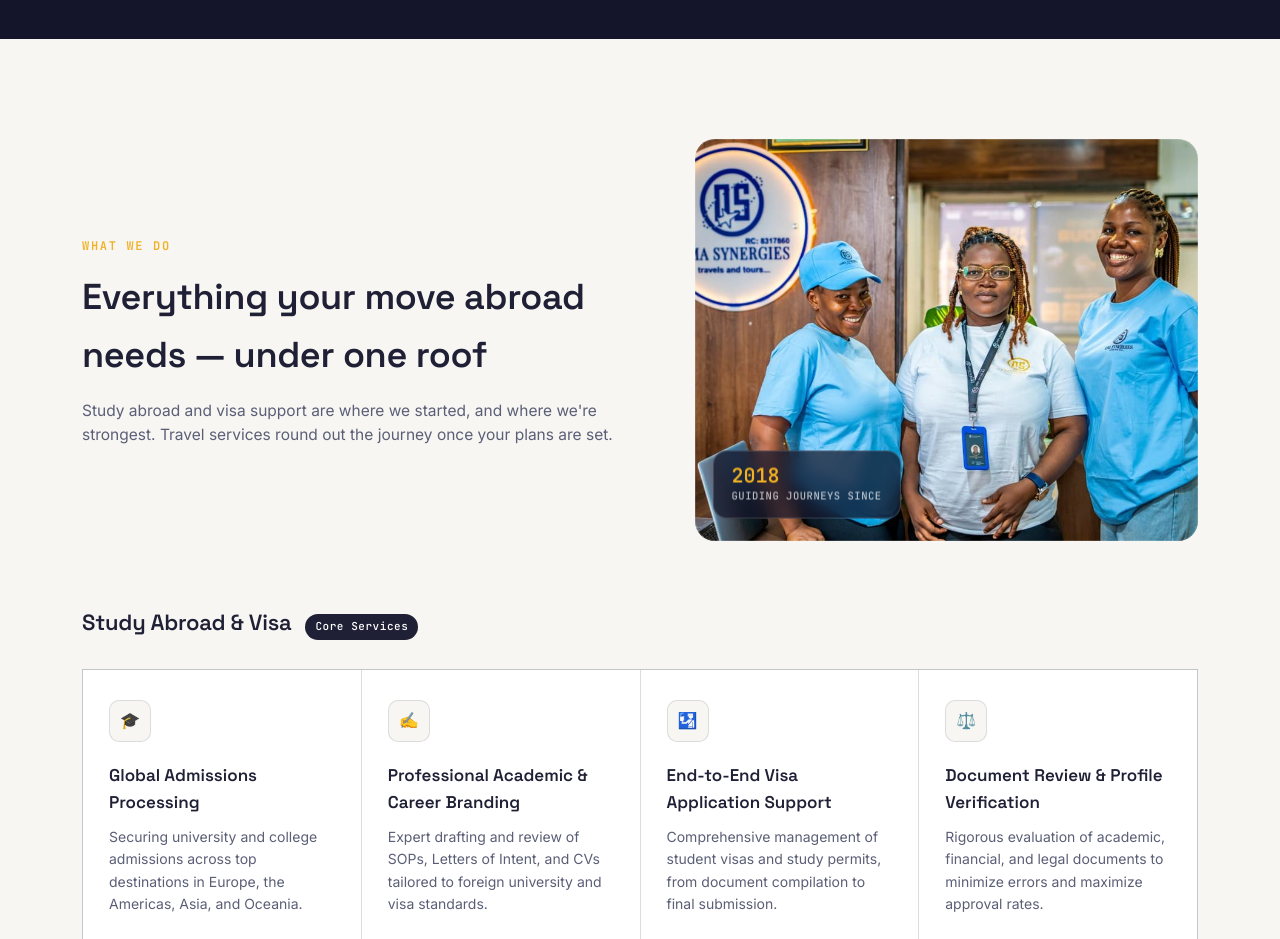
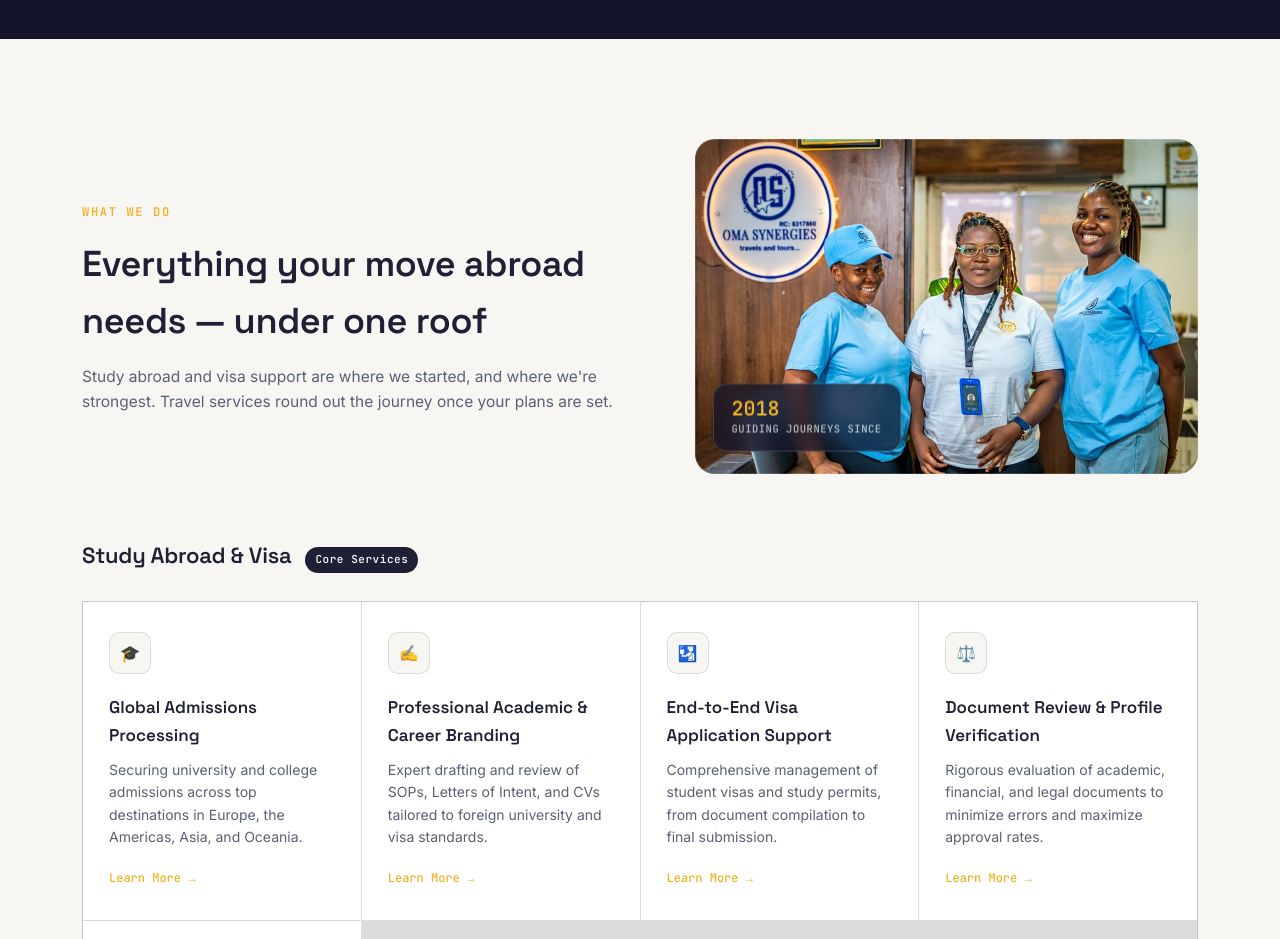
Before and after one commit to vitalcard22/oma-synergies-web, a React (Vite) app: page / in a window 1280 px wide. Shown: the part 1260-2199 px from the top of the page. Built offline with nearby package versions, Linux system fonts and the light colour scheme.

Commit message:
Fix aspect ratio mismatches cropping real photos badly (What We Do, About Who We Are, Contact office)

```diff
--- a/src/pages/About.css
+++ b/src/pages/About.css
@@ -52,7 +52,7 @@
   .who-grid{display:grid;grid-template-columns:1.1fr 0.9fr;gap:48px;align-items:center;}
   @media(max-width:900px){.who-grid{grid-template-columns:1fr;}}
   .who-copy p{font-size:15px;color:var(--slate);margin-bottom:16px;line-height:1.75;}
-  .who-photo{position:relative;border-radius:18px;overflow:hidden;aspect-ratio:4/5;}
+  .who-photo{position:relative;border-radius:18px;overflow:hidden;aspect-ratio:3/2;}
   .who-photo img{width:100%;height:100%;object-fit:cover;}
   .who-photo-tag{position:absolute;top:14px;right:14px;font-family:var(--mono);font-size:10px;color:var(--gold);background:rgba(20,21,42,0.72);border:1px solid rgba(240,177,36,0.3);padding:4px 10px;border-radius:100px;backdrop-filter:blur(6px);}
 
--- a/src/pages/Contact.css
+++ b/src/pages/Contact.css
@@ -63,6 +63,6 @@
   .footer-inner{display:flex;justify-content:space-between;flex-wrap:wrap;gap:14px;align-items:center;font-size:12.5px;font-family:var(--mono);}
   .footer-inner a:hover{color:var(--gold);}
 
-  .office-photo-card{position:relative;border-radius:18px;overflow:hidden;border:1px solid var(--line-dark);aspect-ratio:4/3;}
+  .office-photo-card{position:relative;border-radius:18px;overflow:hidden;border:1px solid var(--line-dark);aspect-ratio:9/8;}
   .office-photo-card img{width:100%;height:100%;object-fit:cover;}
   .office-photo-caption{position:absolute;bottom:0;left:0;right:0;background:linear-gradient(to top, rgba(20,21,42,0.85), transparent);color:var(--white);font-family:var(--mono);font-size:11px;padding:26px 16px 12px;}
--- a/src/pages/Home.css
+++ b/src/pages/Home.css
@@ -114,7 +114,7 @@
   .wwd-head-grid{display:grid;grid-template-columns:1.05fr 0.95fr;gap:56px;align-items:center;margin-bottom:64px;}
   @media(max-width:900px){.wwd-head-grid{grid-template-columns:1fr;}}
   .wwd-head-grid .section-head{margin-bottom:0;}
-  .wwd-photo{position:relative;border-radius:20px;overflow:hidden;aspect-ratio:5/4;}
+  .wwd-photo{position:relative;border-radius:20px;overflow:hidden;aspect-ratio:3/2;}
   .wwd-photo img{width:100%;height:100%;object-fit:cover;transform:scale(1.06);transition:transform 1.1s cubic-bezier(.19,1,.22,1);}
   .wwd-photo.in img{transform:scale(1);}
   .wwd-photo::after{content:"";position:absolute;inset:0;border-radius:20px;border:1px solid rgba(255,255,255,0.15);pointer-events:none;}
```
